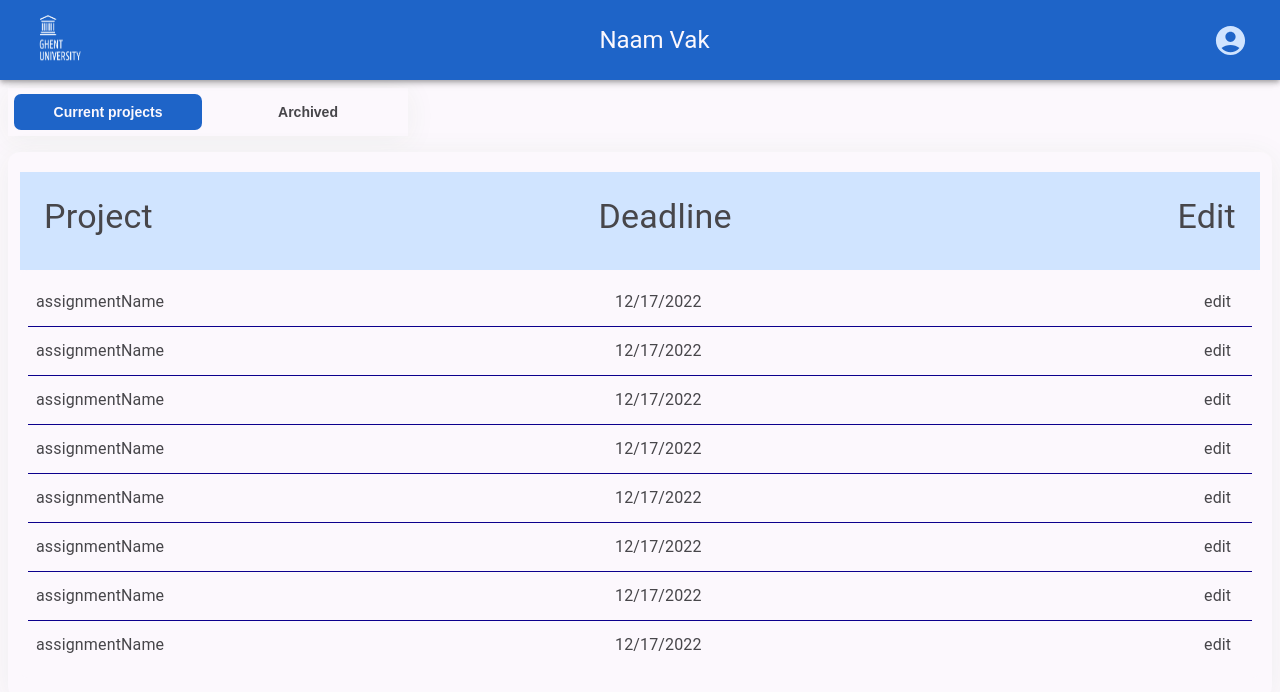
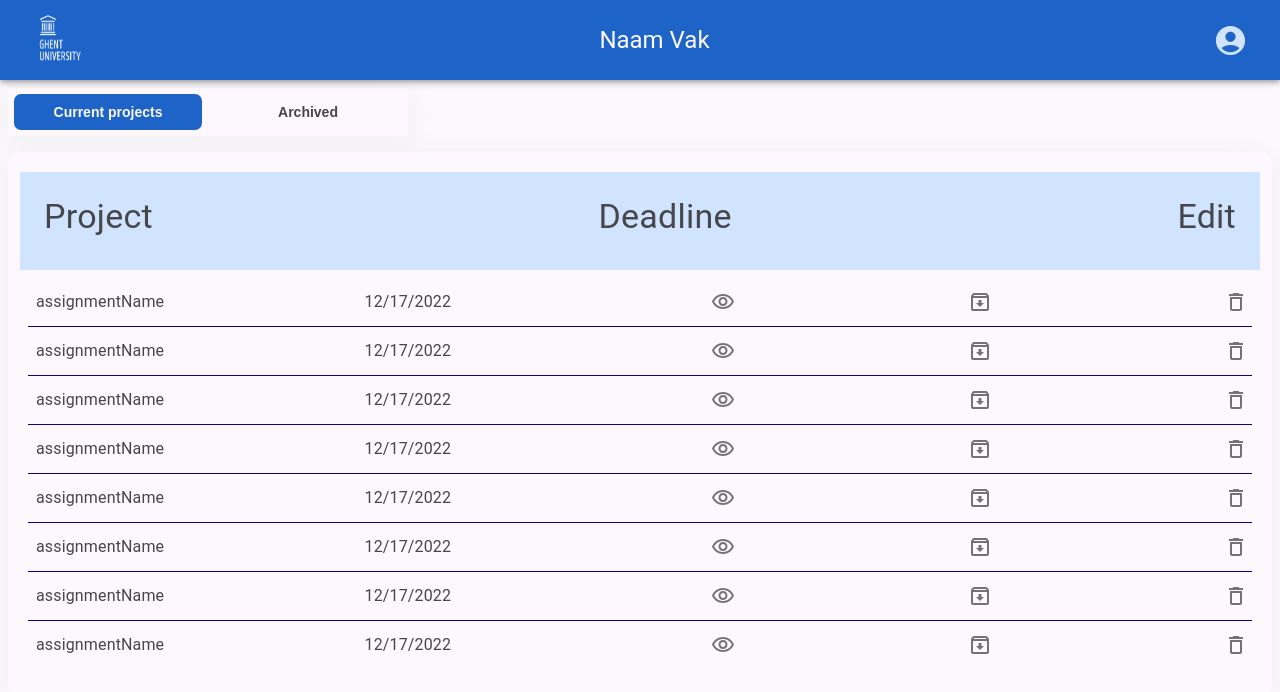
Before and after one commit to SELab-2/UGent-4, a React (Vite) app in the folder frontend/frontend/: page /subjects_teacher/1 in a window 1280 px wide. Shown: the top 692 px of the page. Built offline with nearby package versions, Linux system fonts and the light colour scheme.

Commit message:
icons for subject teacher edit

```diff
--- a/frontend/frontend/src/components/AssignmentListItemSubjectsPage.tsx
+++ b/frontend/frontend/src/components/AssignmentListItemSubjectsPage.tsx
@@ -1,6 +1,11 @@
-import {ListItem, ListItemButton, ListItemText, Divider} from "@mui/material";
+import {ListItem, ListItemButton, ListItemText, Divider, IconButton} from "@mui/material";
 import {useNavigate} from "react-router-dom";
 import {t} from "i18next";
+import VisibilityOutlinedIcon from '@mui/icons-material/VisibilityOutlined';
+import VisibilityOffOutlinedIcon from '@mui/icons-material/VisibilityOffOutlined';
+import ArchiveOutlinedIcon from '@mui/icons-material/ArchiveOutlined';
+import DeleteOutlinedIcon from '@mui/icons-material/DeleteOutlined';
+
 interface AssignmentListItemSubjectsPageProps {
     key: string;
     projectName: string;
@@ -8,6 +13,7 @@ interface AssignmentListItemSubjectsPageProps {
     submissions: number;
     score: number;
     isStudent: boolean;
+    visible: boolean;
 }
 
 /*
@@ -20,7 +26,7 @@ interface AssignmentListItemSubjectsPageProps {
 * @param isStudent: boolean - if the user is a student or a teacher
 */
 
-export function AssignmentListItemSubjectsPage({key,projectName, dueDate, submissions, score, isStudent}:AssignmentListItemSubjectsPageProps) {
+export function AssignmentListItemSubjectsPage({key,projectName, dueDate, submissions, score, isStudent, visible}:AssignmentListItemSubjectsPageProps) {
     const navigate = useNavigate();
     const handleProjectClick = () => {
         console.log("Project clicked");
@@ -51,7 +57,21 @@ export function AssignmentListItemSubjectsPage({key,projectName, dueDate, submis
                         <>
                             <ListItemText sx={{maxWidth:100}} primary={projectName}/>
                             <ListItemText sx={{maxWidth:110}} primary={dueDate? dueDate.toLocaleDateString() : t("no_deadline")}/>
-                            <ListItemText sx={{maxWidth:40}} primary={"edit"}/>
+                            {visible?
+                                <IconButton edge="end" aria-label="not-visible">
+                                    <VisibilityOffOutlinedIcon/>
+                                </IconButton>
+                                :
+                                <IconButton edge="end" aria-label="visible">
+                                    <VisibilityOutlinedIcon/>
+                                </IconButton>
+                            }
+                            <IconButton edge="end" aria-label="archive">
+                                <ArchiveOutlinedIcon/>
+                            </IconButton>
+                            <IconButton edge="end" aria-label="delete">
+                                <DeleteOutlinedIcon/>
+                            </IconButton>
                         </>
                     }
                 </ListItemButton>
--- a/frontend/frontend/src/pages/SubjectsPage/ProjectsView.tsx
+++ b/frontend/frontend/src/pages/SubjectsPage/ProjectsView.tsx
@@ -23,6 +23,7 @@ interface Assignment {
     deadline?: Date;
     submissions: number;
     score: number;
+    visible: boolean;
 }
 
 export function ProjectsView({courseId, isStudent}: ProjectsViewProps) {
@@ -68,7 +69,7 @@ export function ProjectsView({courseId, isStudent}: ProjectsViewProps) {
                     <Box sx={{width:"100%", height: 380, overflow:"auto"}}>
                         <List disablePadding={true}>
                             {assignments.map((assignment) => (
-                                <AssignmentListItemSubjectsPage key={assignment.id} projectName={assignment.name} dueDate={assignment.deadline} submissions={assignment.submissions} score={assignment.score} isStudent={isStudent}/>
+                                <AssignmentListItemSubjectsPage key={assignment.id} projectName={assignment.name} dueDate={assignment.deadline} submissions={assignment.submissions} score={assignment.score} isStudent={isStudent} visible={assignment.visible}/>
                             ))}
                         </List>
                     </Box>
@@ -96,6 +97,7 @@ function getAssignment(assignmentId: string): Assignment {
         name: "assignmentName",
         deadline: new Date(2022, 11, 17),
         submissions: 2,
-        score: 10
+        score: 10,
+        visible: false,
     }
 }
```
